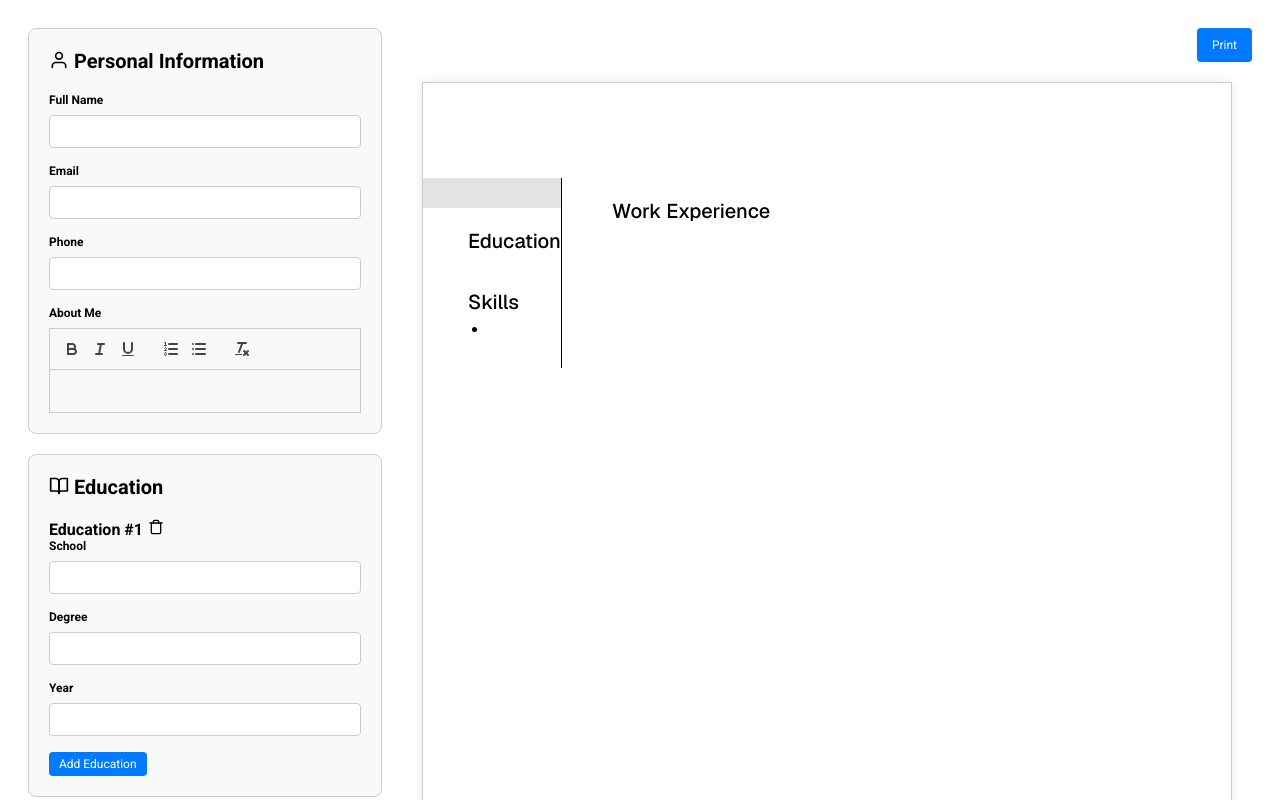
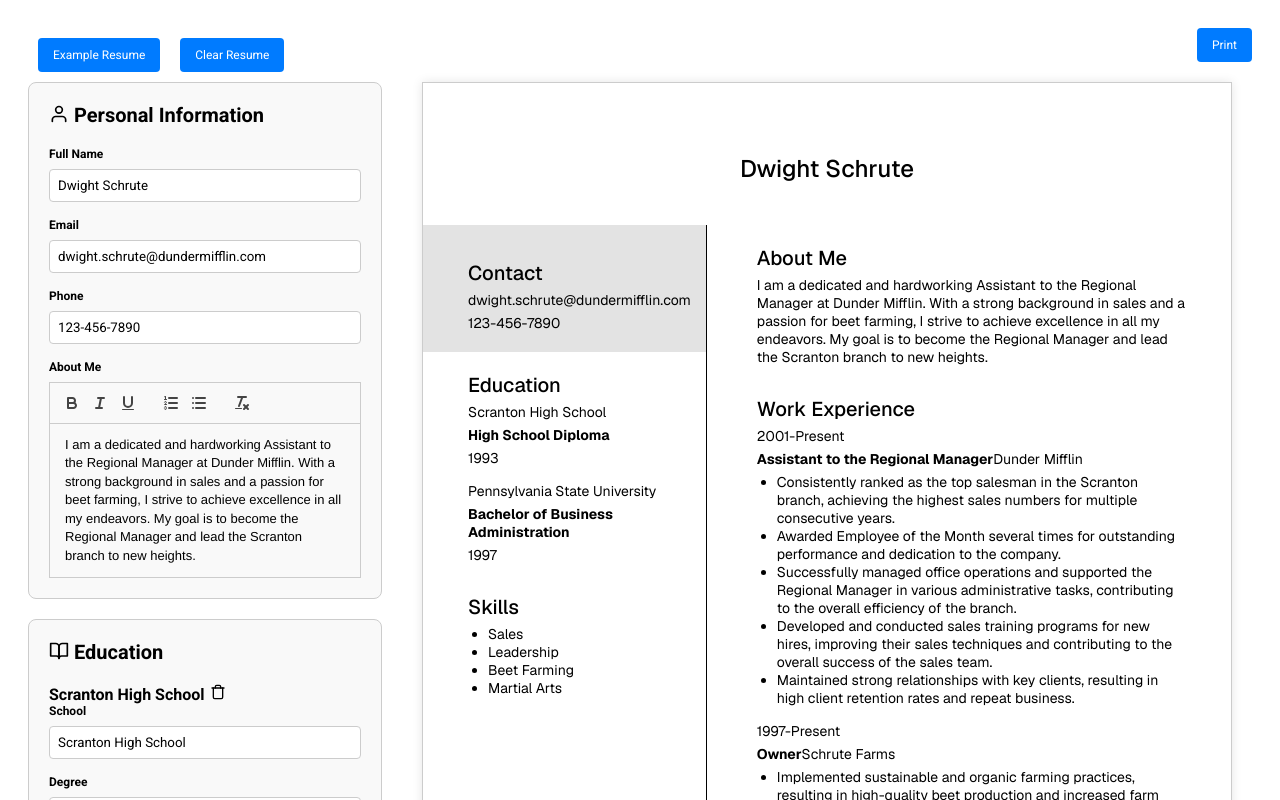
Before and after one commit to morrowdavidson/cv-creator, a React (Vite) app: page / in a window 1280 px wide. Shown: the top 800 px of the page. Built offline with nearby package versions, Linux system fonts and the light colour scheme.

Commit message:
Add buttons to set and clear example resume data in App component

```diff
--- a/src/App.jsx
+++ b/src/App.jsx
@@ -19,36 +19,130 @@ const PrintWrapper = styled.div`
   flex: 1;
 `;
 
+const Button = styled.button`
+  padding: 10px 15px;
+  margin: 10px;
+  border: none;
+  border-radius: 4px;
+  background-color: #007bff;
+  color: #fff;
+  font-family: 'Roboto', sans-serif;
+  font-size: 0.75em;
+  cursor: pointer;
+  transition: background-color 0.3s;
+
+  &:hover {
+    background-color: #0056b3;
+  }
+
+  &:focus {
+    outline: none;
+    box-shadow: 0 0 0 3px rgba(0, 123, 255, 0.5);
+  }
+
+  &:disabled {
+    background-color: #ccc;
+    cursor: not-allowed;
+  }
+`;
+
+const dwightInfo = {
+  generalInfo: {
+    fullName: 'Dwight Schrute',
+    email: 'dwight.schrute@dundermifflin.com',
+    phone: '123-456-7890',
+    aboutMe:
+      '<p>I am a dedicated and hardworking Assistant to the Regional Manager at Dunder Mifflin. With a strong background in sales and a passion for beet farming, I strive to achieve excellence in all my endeavors. My goal is to become the Regional Manager and lead the Scranton branch to new heights.</p>',
+  },
+  educationList: [
+    {
+      school: 'Scranton High School',
+      degree: 'High School Diploma',
+      year: '1993',
+    },
+    {
+      school: 'Pennsylvania State University',
+      degree: 'Bachelor of Business Administration',
+      year: '1997',
+    },
+  ],
+  workList: [
+    {
+      company: 'Dunder Mifflin',
+      title: 'Assistant to the Regional Manager',
+      date: '2001-Present',
+      description: `
+      <ul>
+          <li>Consistently ranked as the top salesman in the Scranton branch, achieving the highest sales numbers for multiple consecutive years.</li>
+          <li>Awarded Employee of the Month several times for outstanding performance and dedication to the company.</li>
+          <li>Successfully managed office operations and supported the Regional Manager in various administrative tasks, contributing to the overall efficiency of the branch.</li>
+          <li>Developed and conducted sales training programs for new hires, improving their sales techniques and contributing to the overall success of the sales team.</li>
+          <li>Maintained strong relationships with key clients, resulting in high client retention rates and repeat business.</li>
+        </ul>
+      `,
+    },
+    {
+      company: 'Schrute Farms',
+      title: 'Owner',
+      date: '1997-Present',
+      description: `
+        <ul>
+          <li>Implemented sustainable and organic farming practices, resulting in high-quality beet production and increased farm profitability.</li>
+          <li>Developed and promoted Schrute Farms as a successful agrotourism destination, attracting visitors for farm tours, bed and breakfast stays, and beet-related activities.</li>
+          <li>Expanded the farm's operations by acquiring additional land and diversifying crop production, leading to increased revenue and business growth.</li>
+        </ul>
+      `,
+    },
+  ],
+  skillList: [
+    { skill: 'Sales' },
+    { skill: 'Leadership' },
+    { skill: 'Beet Farming' },
+    { skill: 'Martial Arts' },
+  ],
+};
+
 function App() {
+  const setDwightInfo = () => {
+    setGeneralInfo(dwightInfo.generalInfo);
+    setEducationList(dwightInfo.educationList);
+    setWorkList(dwightInfo.workList);
+    setSkillList(dwightInfo.skillList);
+  };
+
+  const clearInfo = () => {
+    setGeneralInfo({
+      fullName: dwightInfo.generalInfo.fullName,
+      email: dwightInfo.generalInfo.email,
+      phone: dwightInfo.generalInfo.phone,
+      aboutMe: '<p><br><p>',
+    });
+    setEducationList([]);
+    setWorkList([]);
+    setSkillList([]);
+  };
   const [generalInfo, setGeneralInfo] = useState(() => {
     const saved = localStorage.getItem('generalInfo');
     const initialValue = JSON.parse(saved);
-    return (
-      initialValue || {
-        fullName: '',
-        email: '',
-        phone: '',
-        aboutMe: '<p><br></p>',
-      }
-    );
+    return initialValue || dwightInfo.generalInfo;
   });
 
   const [educationList, setEducationList] = useState(() => {
     const saved = localStorage.getItem('educationList');
     const initialValue = JSON.parse(saved);
-    return initialValue || [{ school: '', degree: '', year: '' }];
+    return initialValue || dwightInfo.educationList;
   });
 
   const [workList, setWorkList] = useState(() => {
     const saved = localStorage.getItem('workList');
     const initialValue = JSON.parse(saved);
-    return initialValue || [{ company: '', title: '', date: '' }];
+    return initialValue || dwightInfo.workList;
   });
 
   const [skillList, setSkillList] = useState(() => {
     const saved = localStorage.getItem('skillList');
     const initialValue = JSON.parse(saved);
-    return initialValue || [{ skill: '' }];
+    return initialValue || dwightInfo.skillList;
   });
 
   // Save state to local storage whenever it changes
@@ -84,6 +178,8 @@ function App() {
   return (
     <Container>
       <FormWrapper>
+        <Button onClick={setDwightInfo}>Example Resume</Button>
+        <Button onClick={clearInfo}>Clear Resume</Button>
         <CvForm
           generalInfo={generalInfo}
           onGeneralInfoChange={handleGeneralInfoChange}
--- a/src/components/cv-form/general-info-form.jsx
+++ b/src/components/cv-form/general-info-form.jsx
@@ -17,8 +17,6 @@ function GeneralInfoForm({ generalInfo, onGeneralInfoChange }) {
   };
 
   const handleAboutMeChange = (value) => {
-    console.log(generalInfo.aboutMe);
-
     onGeneralInfoChange('aboutMe', value);
   };
 
```
